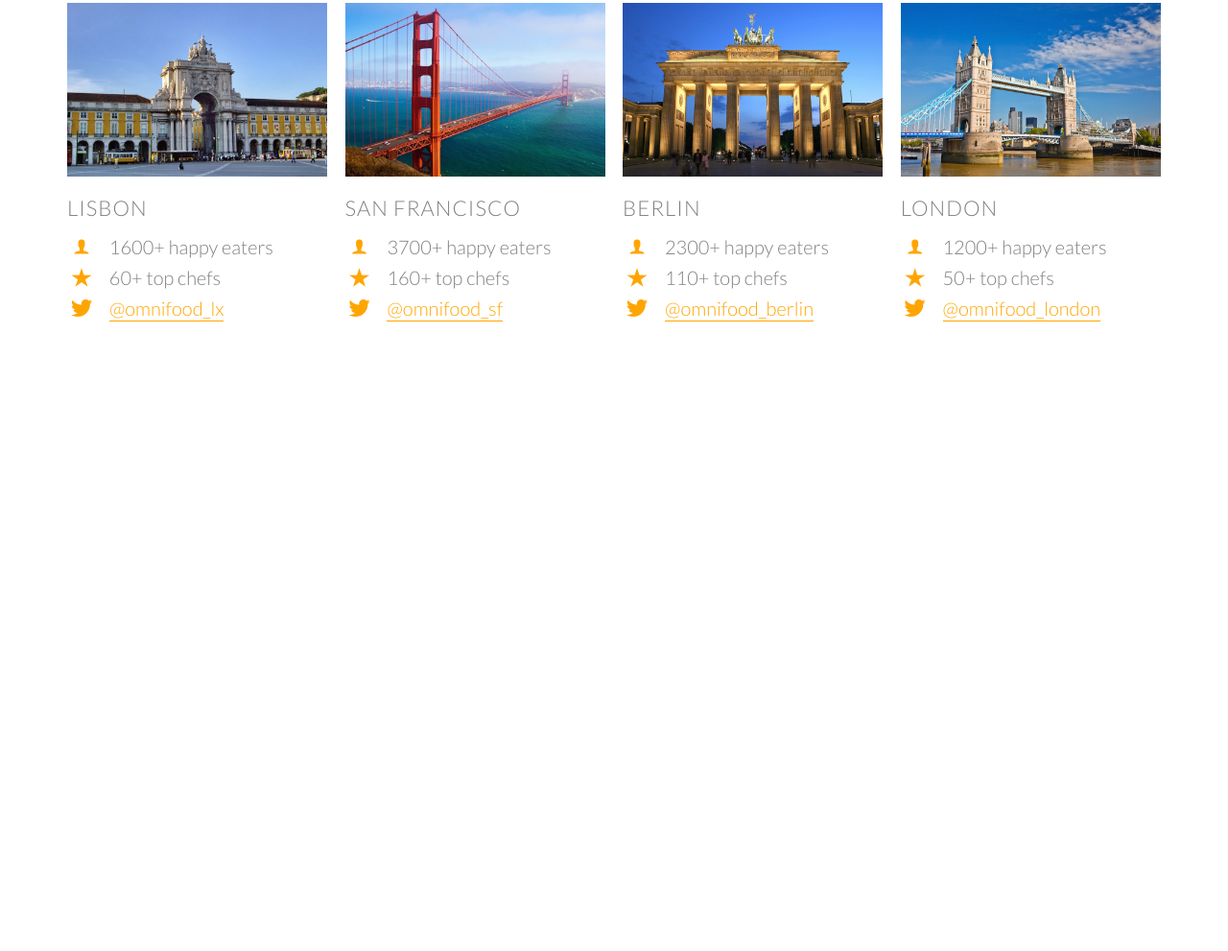
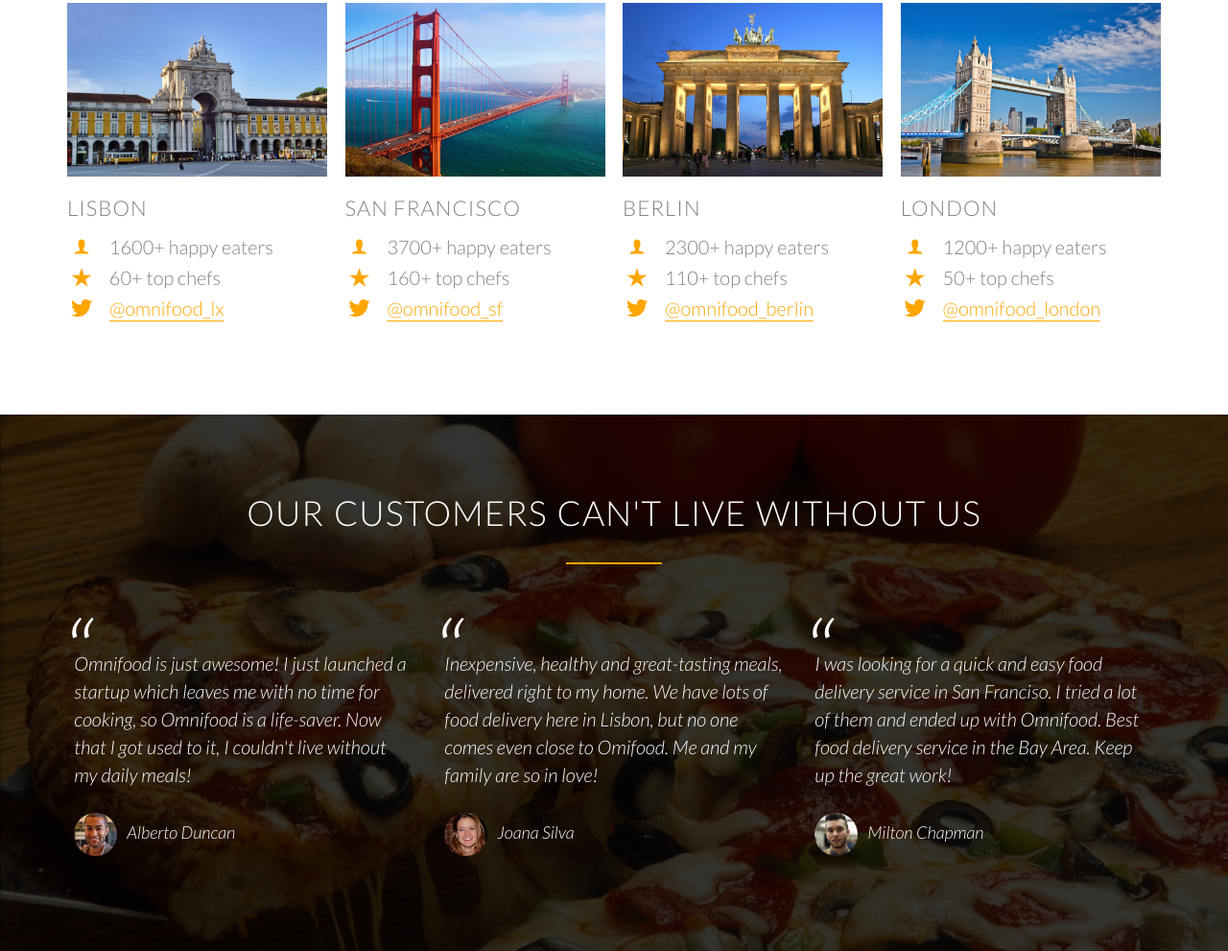
Before and after one commit to arthurkroth/killer-project, a plain HTML site: page index.html in a window 1280 px wide. Shown: the part 2894-3885 px from the top of the page at 96% size. Before the commit the page ends 3326 px from the top, so only its background shows below. Drawn offline with Linux system fonts and the light colour scheme; files whose address does not match are found by name.

Commit message:
Testimonial section done

```diff
--- a/index.html
+++ b/index.html
@@ -215,30 +215,34 @@
             </div>
         </div>
     </section>
+    <section class="section-testimonials">
+        <div class="row">
+            <h2>Our customers can't live without us</h2>
+        </div>
+        <div class="row">
+            <div class="col span-1-of-3">
+                <blockquote>
+                    Omnifood is just awesome! I just launched a startup which leaves me with no time for cooking, so Omnifood is a life-saver. Now that I got used to it, I couldn't live without my daily meals!
+                    <cite><img src="resources/img/customer-1.jpg" alt="Customer 1">Alberto Duncan</cite>
+                </blockquote>
+            </div>
+            <div class="col span-1-of-3">
+                <blockquote>
+                    Inexpensive, healthy and great-tasting meals, delivered right to my home. We have lots of food delivery here in Lisbon, but no one comes even close to Omifood. Me and my family are so in love!
+                    <cite><img src="resources/img/customer-2.jpg" alt="Customer 2">Joana Silva</cite>
+                </blockquote>
+            </div>
+            <div class="col span-1-of-3">
+                <blockquote>
+                    I was looking for a quick and easy food delivery service in San Franciso. I tried a lot of them and ended up with Omnifood. Best food delivery service in the Bay Area. Keep up the great work!
+                    <cite><img src="resources/img/customer-3.jpg" alt="Customer 3">Milton Chapman</cite>
+                </blockquote>
+            </div>
+        </div>
+    </section>
 </body>
 </html>
 
 <!--
-Section 4: Cities
-Title: We're currently in these cities
 
-Lisbon
-1600+ happy eaters
-60+ top chefs
-@omnifood_lx
-
-San Francisco
-3700+ happy eaters
-160+ top chefs
-@omnifood_sf
-
-Berlin
-2300+ happy eaters
-110+ top chefs
-@omnifood_berlin
-
-London
-1200+ happy eaters
-50+ top chefs
-@omnifood_london
 -->
--- a/resources/css/style.css
+++ b/resources/css/style.css
@@ -180,6 +180,7 @@ header {
     background-size: cover;
     background-position: center;
     height: 100vh;
+    background-attachment: fixed;
 }
 .hero-text-box {
     position: absolute;
@@ -323,3 +324,41 @@ header {
 .city-feature {
     margin-bottom: 5px;
 }
+
+/* ---------------------------------------- */
+/* Testimonial Comments */
+/* ---------------------------------------- */
+
+.section-testimonials {
+    background-image:linear-gradient(rgba(0, 0, 0, 0.8) , rgba(0, 0, 0, 0.8)), url(img/back-customers.jpg);
+    background-size: cover;
+    color: white;
+    background-attachment: fixed;
+}
+blockquote {
+    padding: 2%;
+    font-style: italic;
+    line-height: 145%;
+    position: relative;
+    margin-top: 40px;
+}
+cite {
+    font-size: 90%;
+    margin-top: 25px;
+    display: block;
+}
+blockquote:before {
+    content: "\201C";
+    font-size: 500%;
+    display: block;
+    position: absolute;
+    top: -5px;
+    left: -5px;
+
+}
+cite img {
+    height: 45px;
+    border-radius: 50%;
+    margin-right: 10px;
+    vertical-align: middle;
+}
```
Also changed, not shown: resources/css/img/back-customers.jpg (added), 3 other files.
